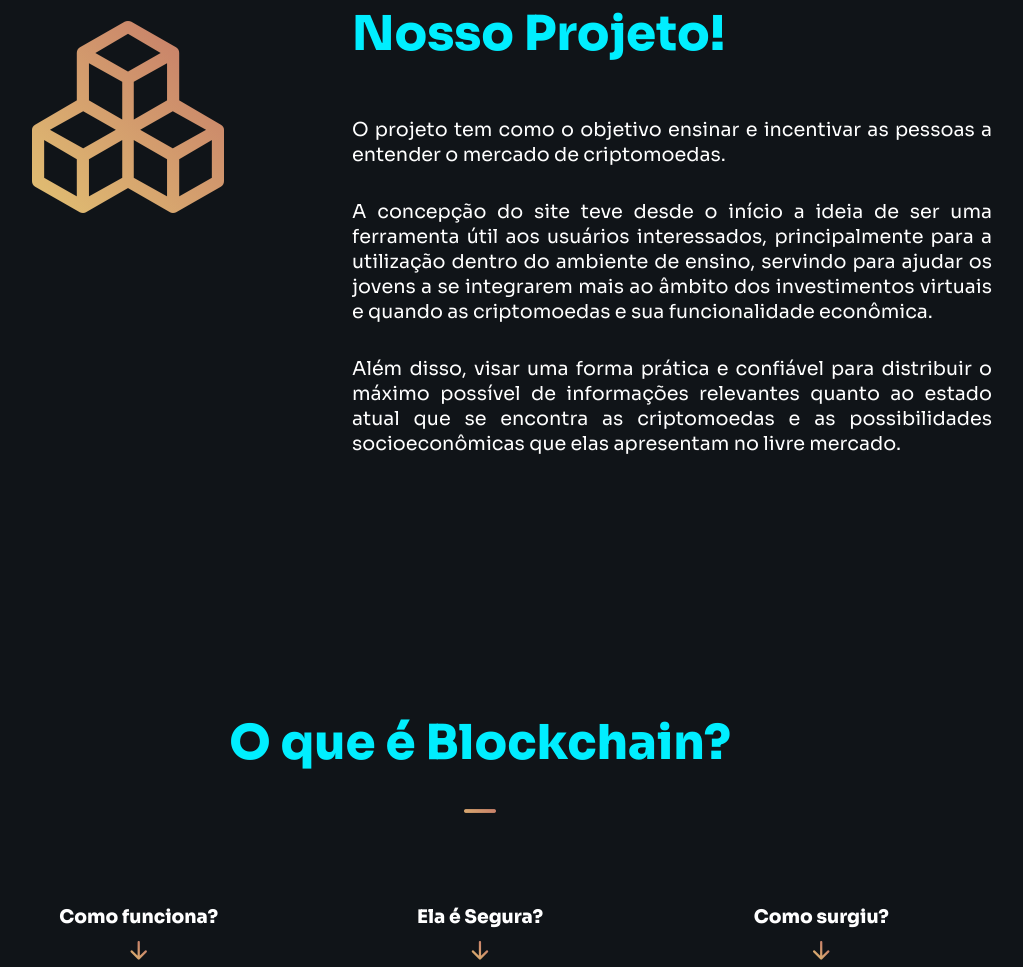
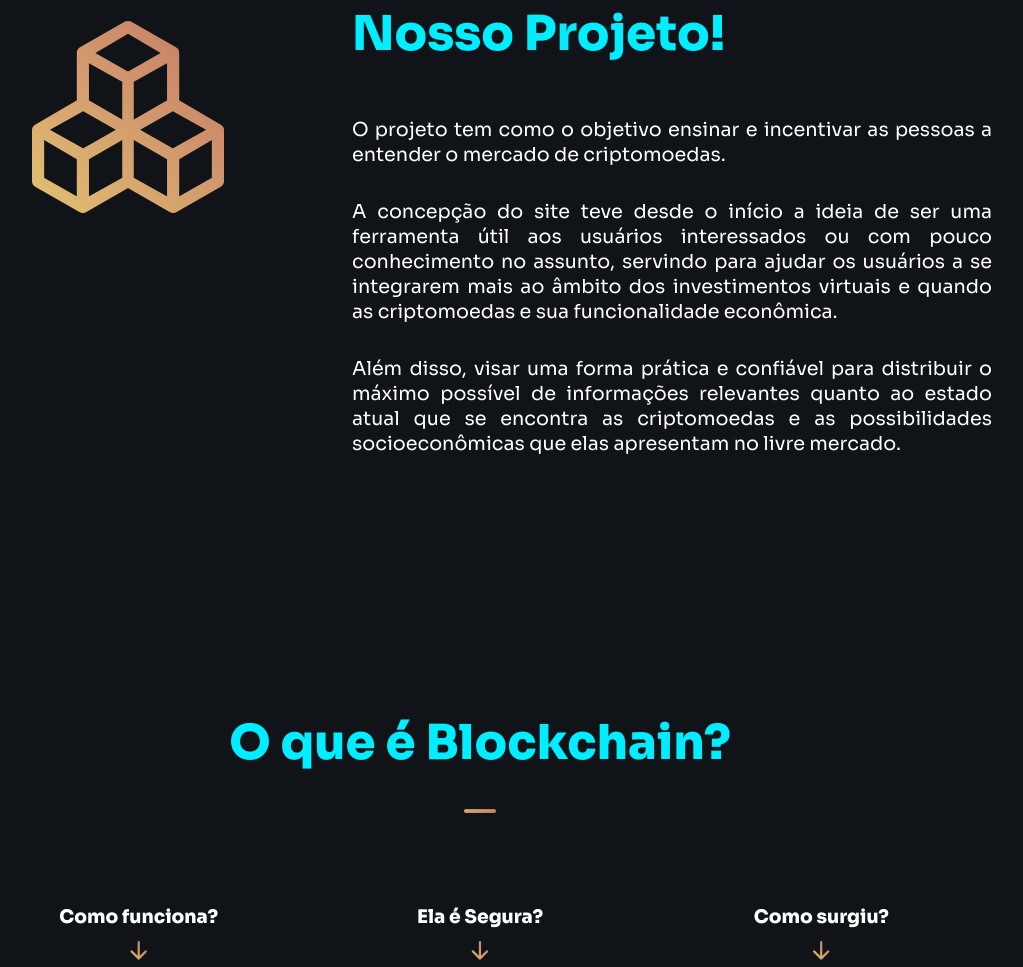
Before and after one commit to JoaoVitorSpelierNunes/CriptoLearn, a plain HTML site: page index.html in a window 1280 px wide. Shown: the part 964-1931 px from the top of the page, without its empty margins (160-1183 px from the left). Drawn offline with nearby package versions, Linux system fonts and the light colour scheme; a script that the page names is missing.

Commit message:
Update index.html

```diff
--- a/index.html
+++ b/index.html
@@ -38,8 +38,8 @@
         <h2 class="blue">Nosso Projeto!</h2>
         <br>
         <p>O projeto tem como o objetivo ensinar e incentivar as pessoas a entender o mercado de criptomoedas.</p>
-           <p> A concepção do site teve desde o início a ideia de ser uma ferramenta útil aos usuários interessados,
-            principalmente para a utilização dentro do ambiente de ensino, servindo para ajudar os jovens a se integrarem
+           <p> A concepção do site teve desde o início a ideia de ser uma ferramenta útil aos usuários interessados ou com pouco
+            conhecimento no assunto, servindo para ajudar os usuários a se integrarem
             mais ao âmbito dos investimentos virtuais e quando as criptomoedas e sua funcionalidade econômica.</p>
         <p>Além disso, visar uma forma prática e confiável para distribuir o máximo possível de informações relevantes quanto ao estado atual
             que se encontra as criptomoedas e as possibilidades socioeconômicas que elas apresentam no livre mercado.</p>
```
